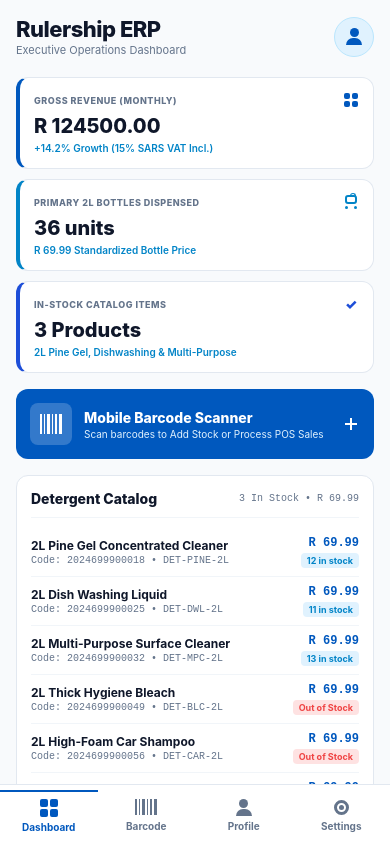
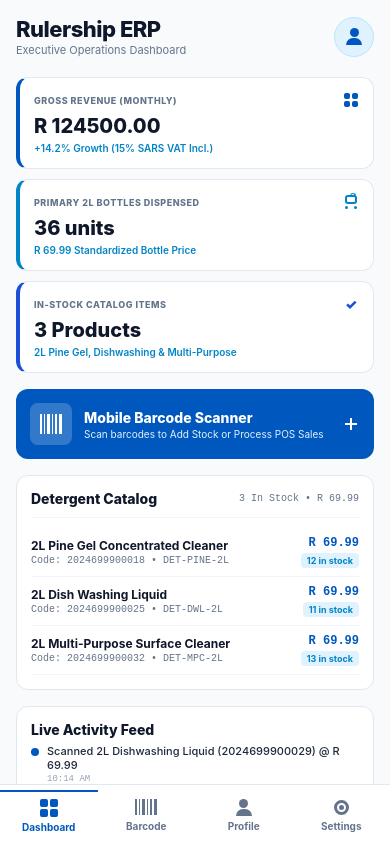
Before and after one commit to thulanesigasa/rulership_erp, a React Native app in the folder app/: screen / in a window 390 px wide. Built offline with nearby package versions, Linux system fonts and the light colour scheme.

Commit message:
fix: remove inactive placeholder items from catalog — closes #76

```diff
--- a/app/src/store/sharedProductCatalog.js
+++ b/app/src/store/sharedProductCatalog.js
@@ -56,45 +56,6 @@
     minStock: 50,
     status: 'In Stock',
     supplier: 'Rulership Chemical Works',
-  },
-  {
-    id: 'det-4',
-    sku: 'DET-BLC-2L',
-    barcode: '2024699900049',
-    name: '2L Thick Hygiene Bleach',
-    category: 'Bleach & Hygiene',
-    price: 69.99,
-    unit: 'bottle',
-    initialStock: 0,
-    minStock: 60,
-    status: 'Out of Stock',
-    supplier: 'Rulership Chemical Works',
-  },
-  {
-    id: 'det-5',
-    sku: 'DET-CAR-2L',
-    barcode: '2024699900056',
-    name: '2L High-Foam Car Shampoo',
-    category: 'Auto Care',
-    price: 69.99,
-    unit: 'bottle',
-    initialStock: 0,
-    minStock: 30,
-    status: 'Out of Stock',
-    supplier: 'Rulership Chemical Works',
-  },
-  {
-    id: 'det-6',
-    sku: 'DET-SOFT-2L',
-    barcode: '2024699900063',
-    name: '2L Fabric Softener Spring Fresh',
-    category: 'Laundry',
-    price: 69.99,
-    unit: 'bottle',
-    initialStock: 0,
-    minStock: 50,
-    status: 'Out of Stock',
-    supplier: 'Rulership Chemical Works',
   }
 ];
 
```
Also changed, not shown: src/js/storeState.js (+0 -42 lines).
